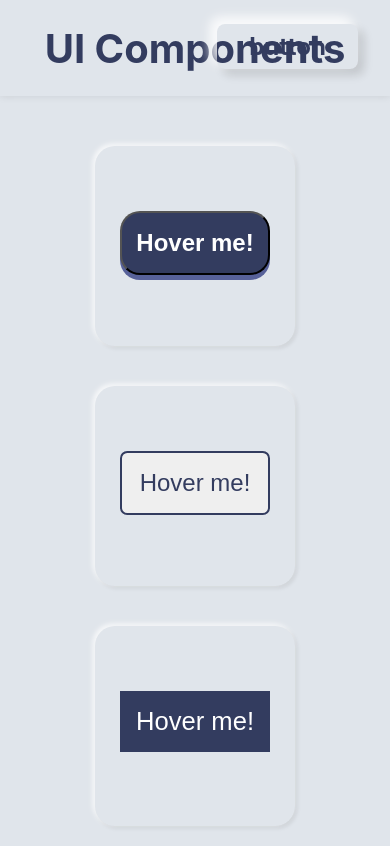
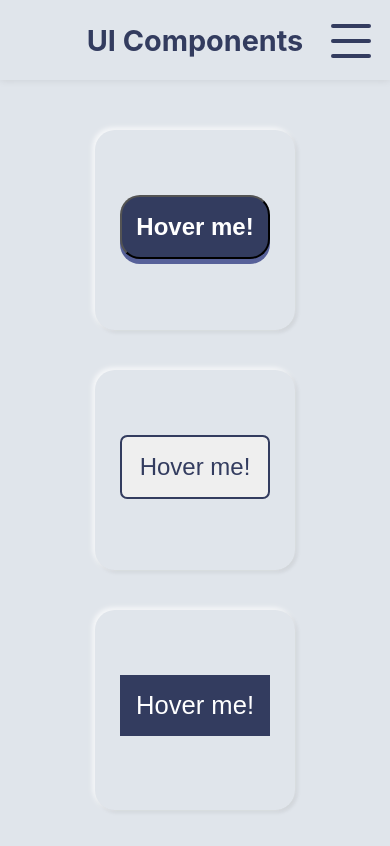
Before and after one commit to toffyui/ui-components, a React (Create React App) app: page /button in a window 390 px wide. Built offline with nearby package versions, Linux system fonts and the light colour scheme.

Commit message:
feat::tada: responsive

```diff
--- a/package.json
+++ b/package.json
@@ -12,6 +12,7 @@
     "@types/react": "^17.0.0",
     "@types/react-dom": "^17.0.0",
     "@types/react-router-dom": "^5.1.7",
+    "clsx": "^1.1.1",
     "highlight.js": "^10.7.2",
     "node-sass": "5",
     "react": "^17.0.2",
--- a/src/components/common/Header.tsx
+++ b/src/components/common/Header.tsx
@@ -2,6 +2,7 @@ import useToggle from "hooks/useToggle";
 import { useState } from "react";
 import { useHistory, useLocation } from "react-router-dom";
 import "styles/components/common/header.scss";
+import clsx from "clsx";
 
 const Header = () => {
   const pages = ["Loader", "Button"];
@@ -19,6 +20,14 @@ const Header = () => {
   return (
     <header className="header">
       <h1 className="title">UI Components</h1>
+      <div
+        className={clsx("sp-button", isOpen && "-active")}
+        onClick={clickHandler}
+      >
+        <span></span>
+        <span></span>
+        <span></span>
+      </div>
       <div className="button" onClick={clickHandler}>
         {page}
       </div>
--- a/src/styles/components/common/header.scss
+++ b/src/styles/components/common/header.scss
@@ -1,3 +1,4 @@
+@import "styles/media.scss";
 .header {
   box-shadow: 0 0 8px rgba(0, 0, 0, 0.1);
   display: table;
@@ -5,6 +6,9 @@
   width: 100%;
   height: 6rem;
   position: relative;
+  @include tab {
+    height: 5rem;
+  }
 }
 
 .header > .title {
@@ -13,6 +17,9 @@
   vertical-align: middle;
   font-size: 2.5rem;
   font-weight: bold;
+  @include tab {
+    font-size: 1.8rem;
+  }
 }
 
 .header > .button {
@@ -37,6 +44,73 @@
       -2px -2px 4px rgba(255, 255, 255, 0.4),
       2px 2px 2px rgba(255, 255, 255, 0.05), 2px 2px 4px rgba(0, 0, 0, 0.1);
   }
+  @include tab {
+    top: 1.2rem;
+  }
+  @include sp {
+    display: none;
+  }
+}
+
+/*
+* SP用ハンバーガーメニュー
+*/
+.header > .sp-button {
+  position: absolute;
+  top: 1.5rem;
+  right: 1.2rem;
+  width: 40px;
+  height: 34px;
+  cursor: pointer;
+  display: none;
+  @include sp {
+    display: block;
+  }
+  &.-active {
+    -webkit-transform: rotate(360deg);
+    transform: rotate(360deg);
+    &.-active span:nth-of-type(1) {
+      -webkit-transform: translateY(15px) rotate(-45deg);
+      transform: translateY(15px) rotate(-45deg);
+    }
+    &.-active span:nth-of-type(2) {
+      -webkit-transform: translateY(0) rotate(45deg);
+      transform: translateY(0) rotate(45deg);
+    }
+    &.-active span:nth-of-type(3) {
+      opacity: 0;
+    }
+  }
+}
+.header > .sp-button > span {
+  position: absolute;
+  left: 0;
+  width: 100%;
+  height: 4px;
+  background-color: #333c5f;
+  border-radius: 4px;
+}
+.header > .sp-button,
+.header > .sp-button > span {
+  display: inline-block;
+  transition: all 0.5s;
+  box-sizing: border-box;
+}
+.header > .sp-button > span:nth-of-type(1) {
+  top: 0;
+}
+.header > .sp-button > span:nth-of-type(2) {
+  top: 15px;
+}
+.header > .sp-button > span:nth-of-type(3) {
+  bottom: 0;
+}
+
+.header > .sp-button > span {
+  display: none;
+  @include sp {
+    display: block;
+  }
 }
 
 .header > .lists {
@@ -53,12 +127,17 @@
   right: 2rem;
   list-style: none;
   cursor: pointer;
+  @include sp {
+    top: 3.5rem;
+    right: 1rem;
+  }
 }
 
 .header > .lists > .list {
   border-bottom: 1px solid #333c5f;
   font-weight: bold;
   margin-bottom: 0.5rem;
+  transition: 0.2s;
   &:hover {
     transform: scale(1.2);
   }
--- /dev/null
+++ b/src/styles/media.scss
@@ -0,0 +1,19 @@
+$pc: 1024px; // PC
+$tab: 680px; // タブレット
+$sp: 480px; // スマホ
+
+@mixin pc {
+  @media (max-width: ($pc)) {
+    @content;
+  }
+}
+@mixin tab {
+  @media (max-width: ($tab)) {
+    @content;
+  }
+}
+@mixin sp {
+  @media (max-width: ($sp)) {
+    @content;
+  }
+}
```
Also changed, not shown: 1 other file (tests, documents, lock files or other folders).
